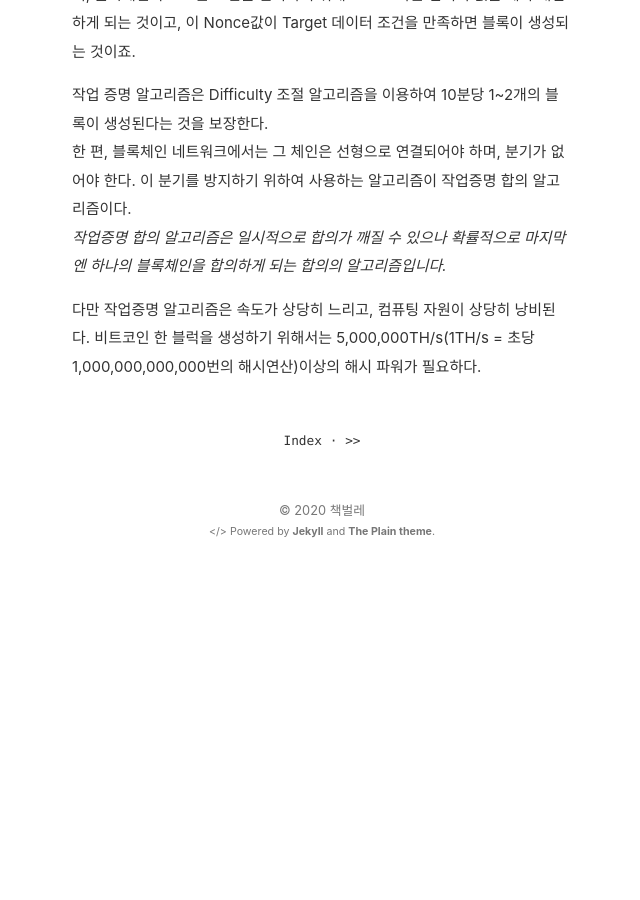
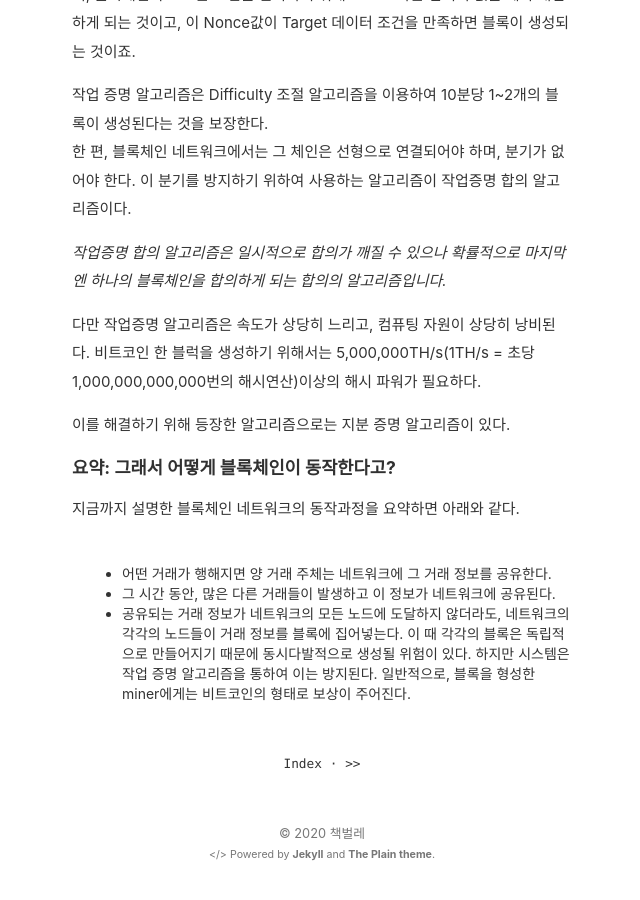
Before and after one commit to stevenoh0908/stevenoh0908.github.io, a Jekyll site: the page built from _posts/2020-01-01-Blockchain #2.md, in a window 1280 px wide and 900 px high, scrolled down 1223 px. Shown: the whole window, without its empty margins (318-958 px from the left). Built offline with Jekyll 4.4.1, drawn with Linux system fonts in a browser that asks for light colours; comment, search, counter and statistics services are not loaded; before the commit the page ends 1800 px from its top, so only the background shows below that.

Commit message:
Update 2020-01-01-Blockchain #2.md

```diff
--- a/_posts/2020-01-01-Blockchain #2.md
+++ b/_posts/2020-01-01-Blockchain #2.md
@@ -21,6 +21,15 @@ status: private
 
 작업 증명 알고리즘은 Difficulty 조절 알고리즘을 이용하여 10분당 1~2개의 블록이 생성된다는 것을 보장한다.
 한 편, 블록체인 네트워크에서는 그 체인은 선형으로 연결되어야 하며, 분기가 없어야 한다. 이 분기를 방지하기 위하여 사용하는 알고리즘이 작업증명 합의 알고리즘이다.
+
 _작업증명 합의 알고리즘은 일시적으로 합의가 깨질 수 있으나 확률적으로 마지막엔 하나의 블록체인을 합의하게 되는 합의의 알고리즘입니다._
 
 다만 작업증명 알고리즘은 속도가 상당히 느리고, 컴퓨팅 자원이 상당히 낭비된다. 비트코인 한 블럭을 생성하기 위해서는 5,000,000TH/s(1TH/s = 초당 1,000,000,000,000번의 해시연산)이상의 해시 파워가 필요하다.
+
+이를 해결하기 위해 등장한 알고리즘으로는 지분 증명 알고리즘이 있다.
+
+#### 요약: 그래서 어떻게 블록체인이 동작한다고?
+지금까지 설명한 블록체인 네트워크의 동작과정을 요약하면 아래와 같다.
+- 어떤 거래가 행해지면 양 거래 주체는 네트워크에 그 거래 정보를 공유한다.
+- 그 시간 동안, 많은 다른 거래들이 발생하고 이 정보가 네트워크에 공유된다.
+- 공유되는 거래 정보가 네트워크의 모든 노드에 도달하지 않더라도, 네트워크의 각각의 노드들이 거래 정보를 블록에 집어넣는다. 이 때 각각의 블록은 독립적으로 만들어지기 때문에 동시다발적으로 생성될 위험이 있다. 하지만 시스템은 작업 증명 알고리즘을 통하여 이는 방지된다. 일반적으로, 블록을 형성한 miner에게는 비트코인의 형태로 보상이 주어진다.
```
